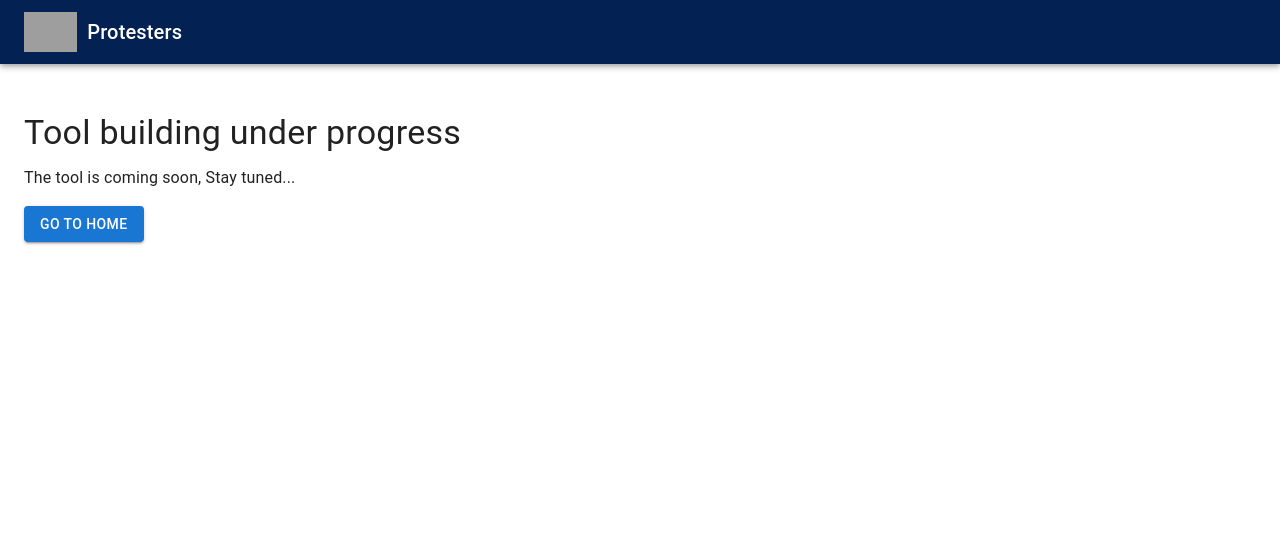
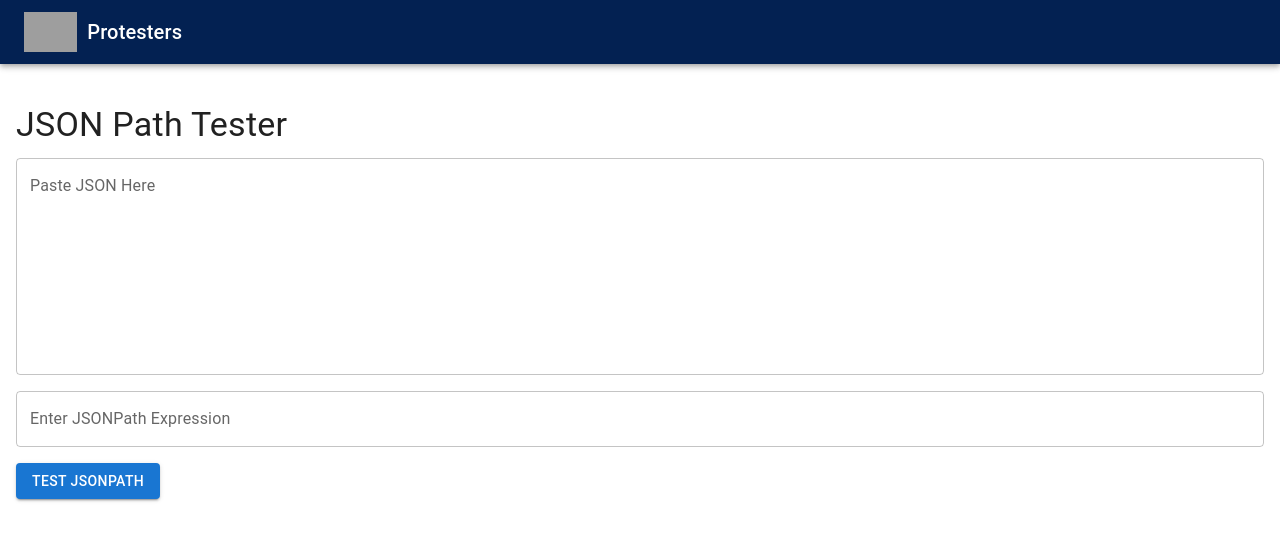
Before and after one commit to Mohit-Chaudhari/protesters, a React (Create React App) app: page /json-path-tester in a window 1280 px wide. Shown: the top 540 px of the page. Built offline with nearby package versions, Linux system fonts and the light colour scheme; grey boxes are pictures that could not be loaded.

Commit message:
Added json path tester tool

```diff
--- a/package.json
+++ b/package.json
@@ -14,6 +14,7 @@
     "file-saver": "^2.0.5",
     "json-diff": "^1.0.6",
     "json2xml": "^0.1.3",
+    "jsonpath": "^1.1.1",
     "os-browserify": "^0.3.0",
     "papaparse": "^5.4.1",
     "process": "^0.11.10",
--- a/src/App.js
+++ b/src/App.js
@@ -11,6 +11,7 @@ import CsvToJsonConverter from './components/JsonTools/CsvToJsonConverter/CsvToJ
 import JsonToXmlConverter from './components/JsonTools/JsonToXmlConverter/JsonToXmlConverter';
 import XmlToJsonConverter from './components/JsonTools/XmlToJsonConverter/XmlToJsonConverter';
 import JsonDifference from './components/JsonTools/JsonDifference/JsonDifference';
+import JsonPathTester from './components/JsonTools/JsonPathTester/JsonPathTester';
 import NotFound from './components/NotFound';
 
 const App = () => {
@@ -32,6 +33,7 @@ const App = () => {
           <Route path="/json-to-xml" element={<JsonToXmlConverter />} />
           <Route path="/xml-to-json" element={<XmlToJsonConverter />} />
           <Route path="/json-diff" element={<JsonDifference/>} />
+          <Route path="/json-path-tester" element={<JsonPathTester/>} />
 
           <Route path="*" element={<NotFound />} />
           {/* Add other tool routes here, like: */}
--- /dev/null
+++ b/src/components/JsonTools/JsonPathTester/JsonPathTester.jsx
@@ -0,0 +1,94 @@
+import React, { useState } from 'react';
+import { Button, TextField, Box, Typography, Alert } from '@mui/material';
+import jsonpath from 'jsonpath';
+
+const JsonPathTester = () => {
+  const [jsonInput, setJsonInput] = useState('');
+  const [jsonPath, setJsonPath] = useState('');
+  const [result, setResult] = useState(null);
+  const [errorMessage, setErrorMessage] = useState('');
+
+  const handleTestJsonPath = () => {
+    try {
+      // Parse JSON input
+      const parsedJson = JSON.parse(jsonInput);
+
+      // Evaluate JSONPath
+      const pathResult = jsonpath.query(parsedJson, jsonPath);
+
+      // Display result
+      setResult(pathResult);
+      setErrorMessage('');
+    } catch (error) {
+      setResult(null);
+      setErrorMessage('Invalid JSON input or JSONPath. Please check your input.');
+    }
+  };
+
+  return (
+    <Box sx={{ padding: 2 }}>
+      <Typography variant="h4" gutterBottom>
+        JSON Path Tester
+      </Typography>
+
+      {/* JSON Input Field */}
+      <TextField
+        fullWidth
+        multiline
+        rows={8}
+        label="Paste JSON Here"
+        variant="outlined"
+        value={jsonInput}
+        onChange={(e) => setJsonInput(e.target.value)}
+        sx={{ marginBottom: 2 }}
+      />
+
+      {/* JSONPath Input Field */}
+      <TextField
+        fullWidth
+        label="Enter JSONPath Expression"
+        variant="outlined"
+        value={jsonPath}
+        onChange={(e) => setJsonPath(e.target.value)}
+        sx={{ marginBottom: 2 }}
+      />
+
+      {/* Test Button */}
+      <Button
+        variant="contained"
+        color="primary"
+        onClick={handleTestJsonPath}
+        sx={{ marginBottom: 2 }}
+      >
+        Test JSONPath
+      </Button>
+
+      {/* Error Message */}
+      {errorMessage && (
+        <Alert severity="error" sx={{ marginBottom: 2 }}>
+          {errorMessage}
+        </Alert>
+      )}
+
+      {/* Result Display */}
+      {result && (
+        <Box>
+          <Typography variant="h6" gutterBottom>
+            JSONPath Result:
+          </Typography>
+          <TextField
+            fullWidth
+            multiline
+            rows={6}
+            value={JSON.stringify(result, null, 2)}
+            variant="outlined"
+            readOnly
+            sx={{ marginBottom: 2, fontFamily: 'monospace' }}
+          />
+        </Box>
+      )}
+    </Box>
+  );
+};
+
+export default JsonPathTester;
```
Also changed, not shown: 1 other file (tests, documents, lock files or other folders).
